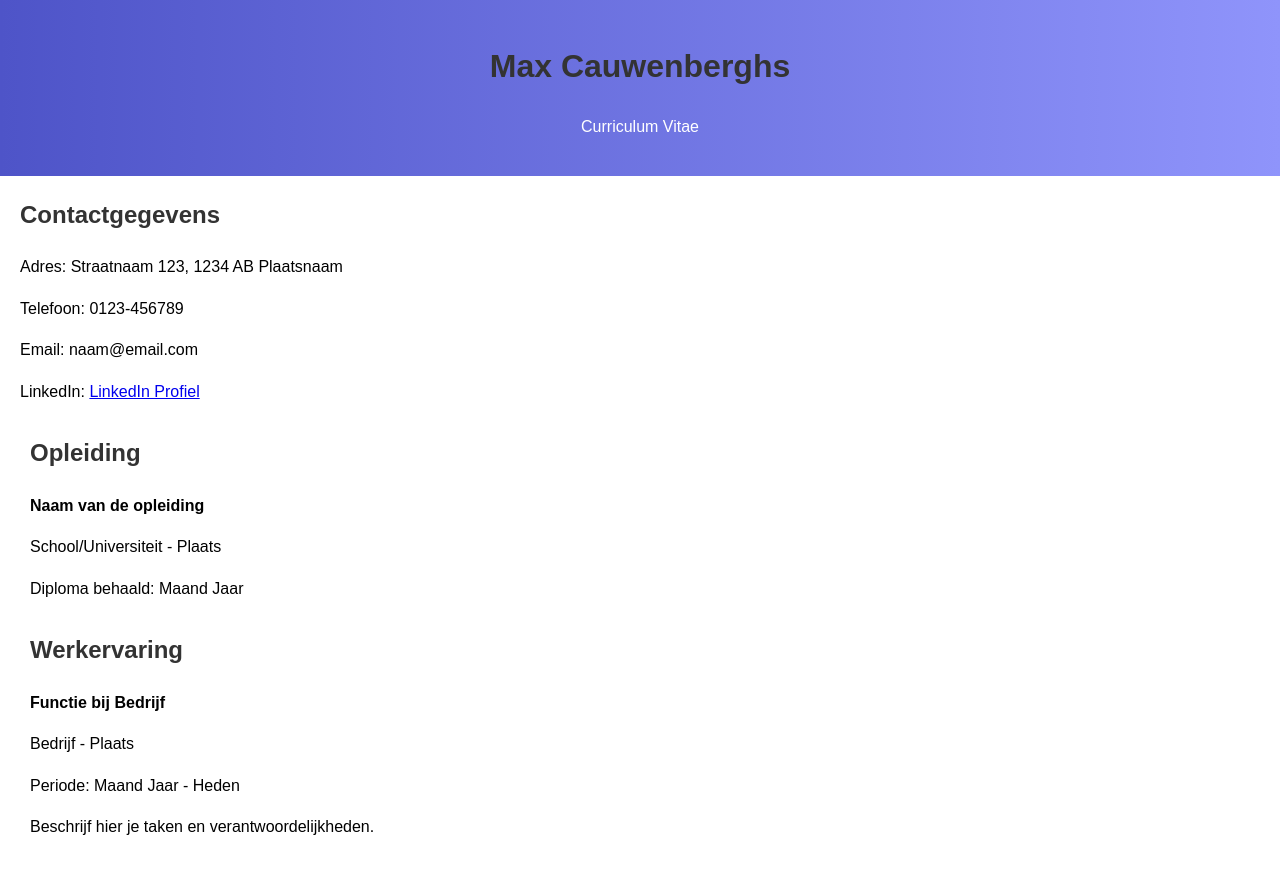
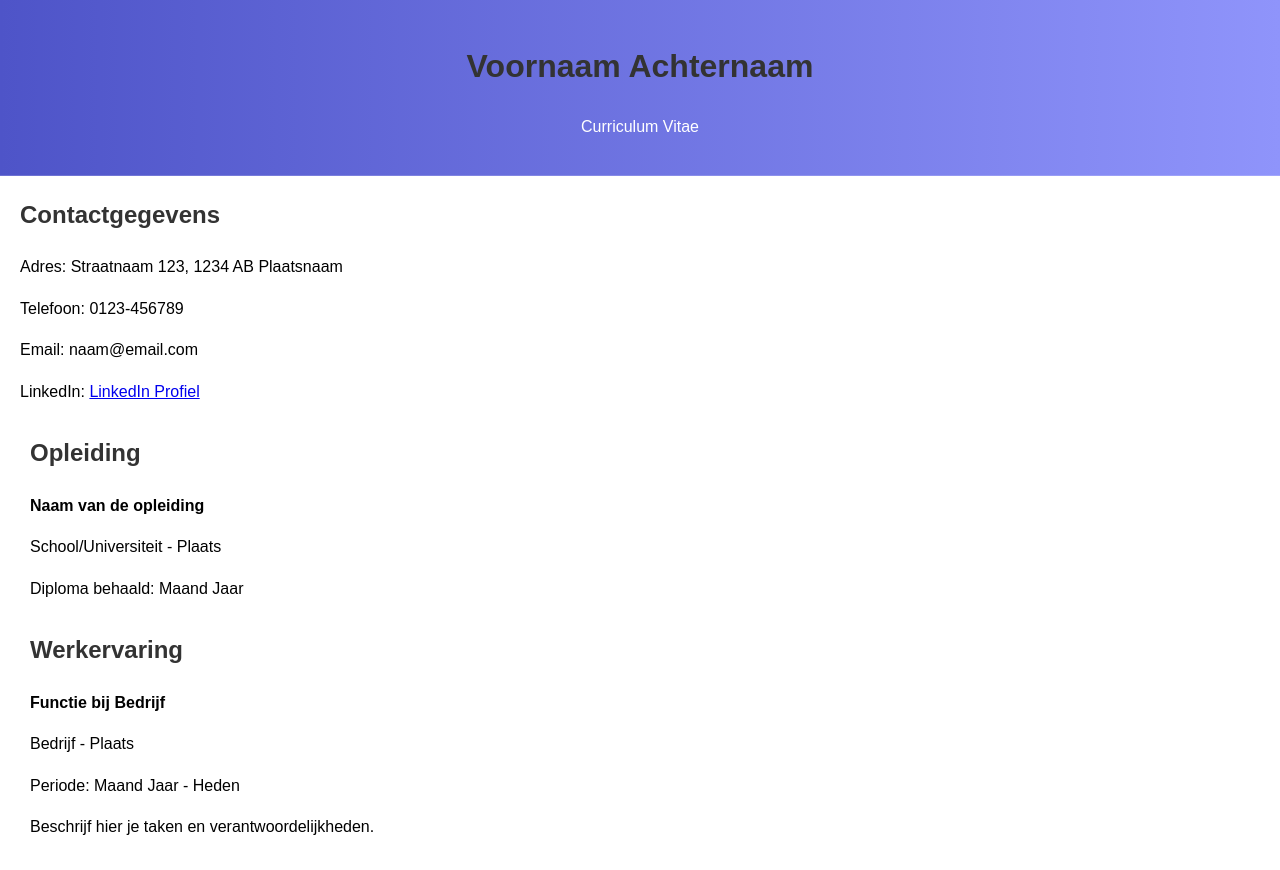
Before and after one commit to maxcauw/maxcauw.github.io, a plain HTML site: page index.html in a window 1280 px wide. Drawn offline with Linux system fonts and the light colour scheme.

Commit message:
Update index.html

```diff
--- a/index.html
+++ b/index.html
@@ -10,7 +10,14 @@
             line-height: 1.6;
             margin: 0;
             overflow: hidden;
-            animation: gradientAnimation 15s infinite alternate-reverse;
+        }
+
+        .header {
+            background: linear-gradient(to right, #4e54c8, #8f94fb);
+            color: #fff;
+            padding: 20px;
+            text-align: center;
+            animation: gradientAnimation 10s infinite alternate-reverse;
         }
 
         @keyframes gradientAnimation {
@@ -20,13 +27,6 @@
             100% {
                 background-position: 100% 50%;
             }
-        }
-
-        .header {
-            background: linear-gradient(to right, #4e54c8, #8f94fb);
-            color: #fff;
-            padding: 20px;
-            text-align: center;
         }
 
         h1, h2 {
@@ -45,7 +45,7 @@
 <body>
 
     <div class="header">
-        <h1>Max Cauwenberghs</h1>
+        <h1>Voornaam Achternaam</h1>
         <p>Curriculum Vitae</p>
     </div>
 
```
